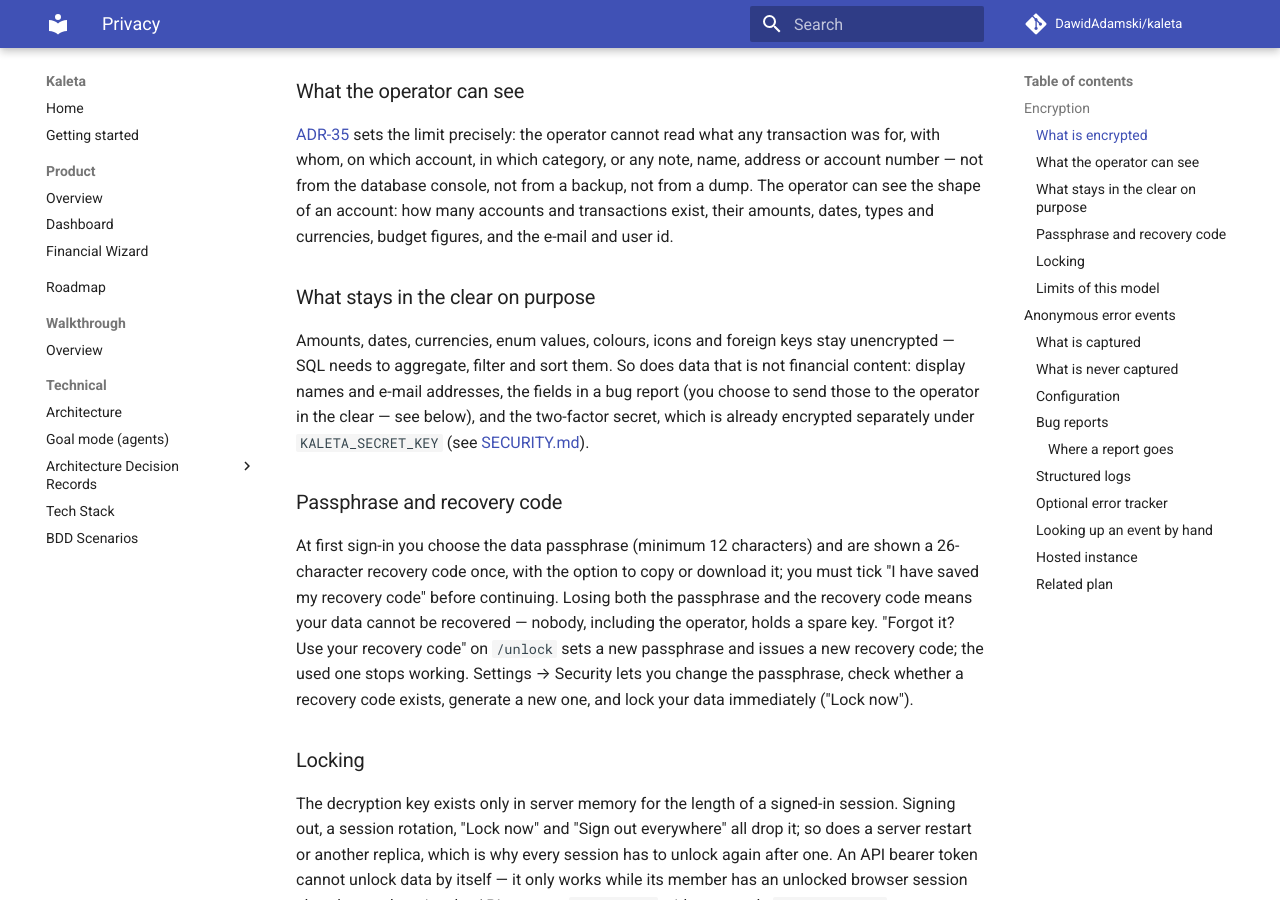
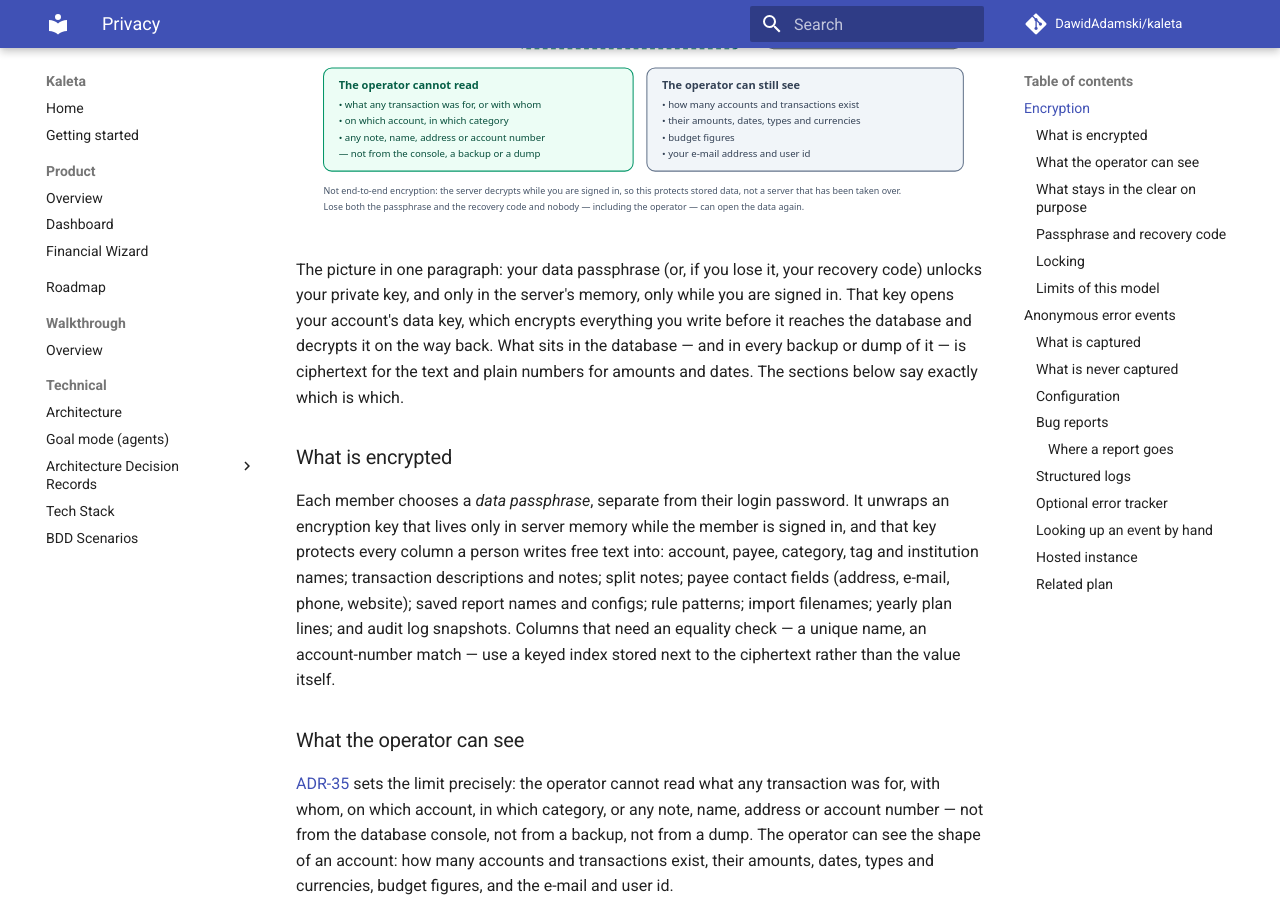
Before and after one commit to DawidAdamski/kaleta, an MkDocs documentation site: the page built from docs/privacy.md, in a window 1280 px wide and 900 px high, scrolled down 529 px. Built offline with MkDocs 1.6.1 and Material for MkDocs 9.7.7, drawn with Linux system fonts in a browser that asks for light colours; comment, search, counter and statistics services are not loaded.

Commit message:
docs(privacy): one picture of how the data is protected
Co-Authored-By: Claude Opus 5.5 <noreply@anthropic.com>
Claude-Session: https://claude.ai/code/session_01G13kNHdWULrLSsKUgiuQjH

```diff
--- a/docs/privacy.md
+++ b/docs/privacy.md
@@ -4,6 +4,16 @@ What Kaleta encrypts, what the operator can still see, and what the
 app's anonymous error telemetry and bug reports capture.
 
 ## Encryption
+
+![How Kaleta keeps your data private: your data passphrase, or your recovery code, unlocks your private key in server memory while you are signed in; it opens the account's data key, which encrypts what you write. The database holds ciphertext for descriptions, payees, categories, names and notes, while amounts, dates and currencies stay readable.](images/encryption-overview.svg)
+
+The picture in one paragraph: your data passphrase (or, if you lose it,
+your recovery code) unlocks your private key, and only in the server's
+memory, only while you are signed in. That key opens your account's data
+key, which encrypts everything you write before it reaches the database
+and decrypts it on the way back. What sits in the database — and in every
+backup or dump of it — is ciphertext for the text and plain numbers for
+amounts and dates. The sections below say exactly which is which.
 
 ### What is encrypted
 
```
Also changed, not shown: docs/plans/hosted-field-encryption.md (+6 -0 lines), docs/images/encryption-overview.svg (added).
